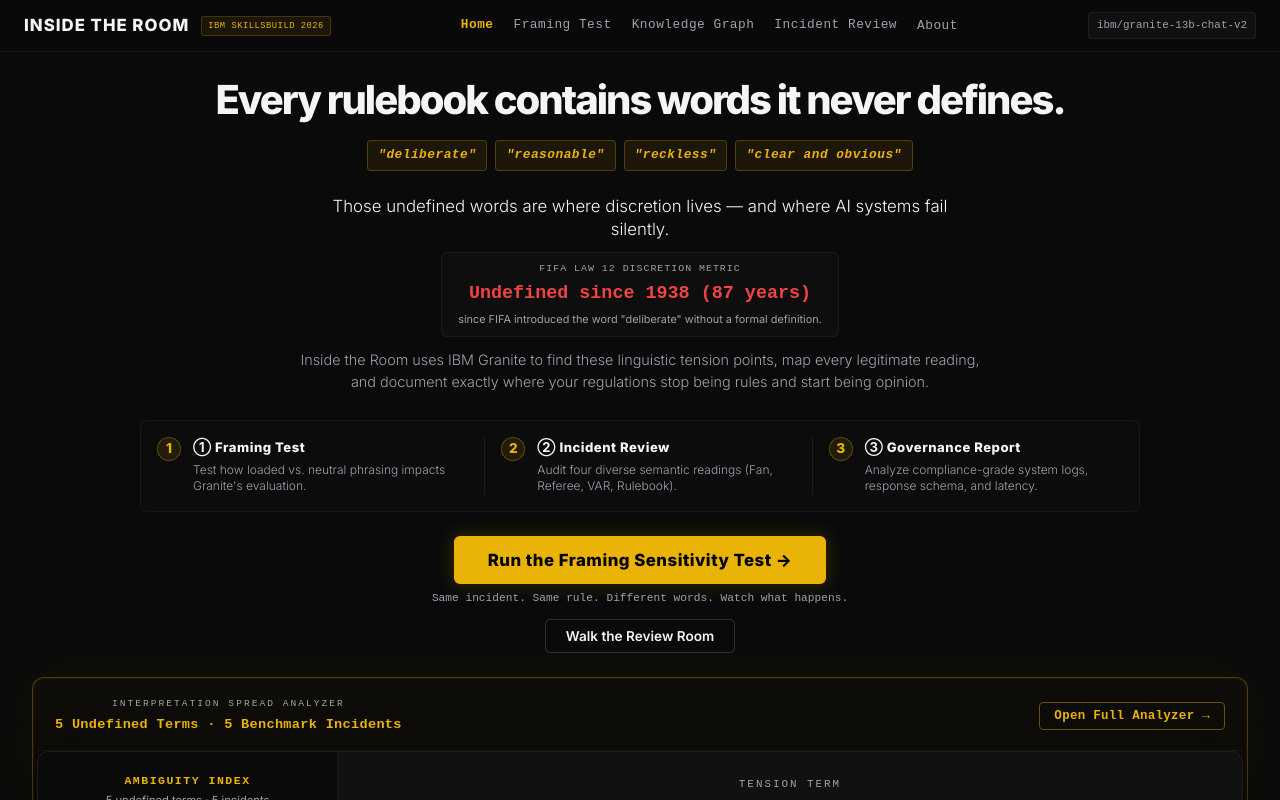
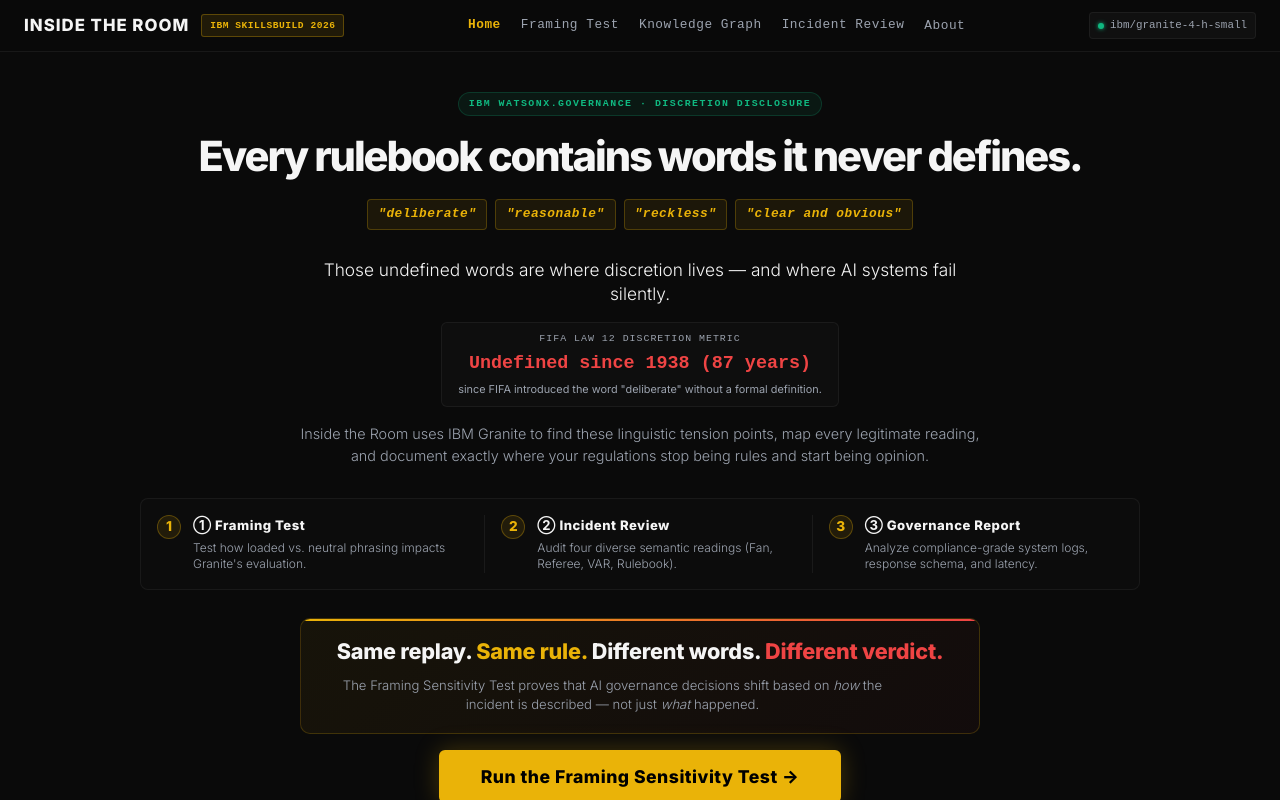
Before and after one commit to acchasujal/InsideTheRoom, a React (Vite) app: page / in a window 1280 px wide. Shown: the top 800 px of the page. Built offline with nearby package versions, Linux system fonts and the light colour scheme.

Commit message:
feat: add global styles and reusable navigation layout with breadcrumb and status components

```diff
--- a/src/index.css
+++ b/src/index.css
@@ -112,3 +112,8 @@ p {
   to { opacity: 1; transform: translateY(0); }
 }
 @keyframes pulse { 0% { opacity: 1; } 50% { opacity: 0.5; } 100% { opacity: 1; } }
+
+@keyframes livePulse {
+  0%, 100% { opacity: 1; box-shadow: 0 0 4px #10B981; }
+  50% { opacity: 0.5; box-shadow: 0 0 8px #10B981; }
+}
--- a/src/layouts/Layout.tsx
+++ b/src/layouts/Layout.tsx
@@ -89,15 +89,16 @@ export const Layout: React.FC<LayoutProps> = ({ children }) => {
               Inside the Room
             </h2>
             <span style={{
-              fontSize: '0.55rem',
+              fontSize: '0.6rem',
               fontFamily: 'monospace',
-              background: 'rgba(234,179,8,0.08)',
+              background: 'rgba(234,179,8,0.1)',
               color: '#EAB308',
-              border: '1px solid rgba(234,179,8,0.2)',
-              padding: '2px 6px',
+              border: '1px solid rgba(234,179,8,0.3)',
+              padding: '3px 8px',
               borderRadius: '3px',
               letterSpacing: '0.5px',
-              textTransform: 'uppercase'
+              textTransform: 'uppercase',
+              fontWeight: 700
             }}>
               IBM SkillsBuild 2026
             </span>
@@ -184,8 +185,9 @@ export const Layout: React.FC<LayoutProps> = ({ children }) => {
         </nav>
 
         {/* Model Identifier Status Badge */}
-        <span style={{ fontSize: '0.68rem', color: 'var(--text-muted)', fontFamily: 'monospace', background: 'rgba(255,255,255,0.03)', border: '1px solid rgba(255,255,255,0.05)', padding: '4px 8px', borderRadius: '4px' }}>
-          ibm/granite-13b-chat-v2
+        <span style={{ fontSize: '0.68rem', color: 'var(--text-muted)', fontFamily: 'monospace', background: 'rgba(255,255,255,0.03)', border: '1px solid rgba(255,255,255,0.05)', padding: '4px 8px', borderRadius: '4px', display: 'flex', alignItems: 'center', gap: '6px' }}>
+          <span style={{ width: '6px', height: '6px', borderRadius: '50%', background: '#10B981', display: 'inline-block', animation: 'livePulse 2s ease-in-out infinite', flexShrink: 0 }} />
+          ibm/granite-4-h-small
         </span>
       </header>
 
@@ -199,7 +201,7 @@ export const Layout: React.FC<LayoutProps> = ({ children }) => {
 
       {/* Persistent Footer */}
       <footer style={{ width: '100%', borderTop: '1px solid rgba(255,255,255,0.05)', padding: '16px 24px', textAlign: 'center', fontSize: '0.65rem', color: 'var(--text-muted)', fontFamily: 'monospace' }}>
-        Inside the Room © 2026 · Powered by IBM watsonx.ai & Granite small language models
+        Inside the Room © 2026 · Powered by <span style={{ color: '#EAB308' }}>IBM watsonx.ai</span> · Model: <span style={{ color: '#f5f5f5' }}>ibm/granite-4-h-small</span> · Governance Instrument for Discretion Disclosure
       </footer>
 
       {/* About Modal */}
--- a/src/pages/Home.tsx
+++ b/src/pages/Home.tsx
@@ -45,11 +45,25 @@ export const Home: React.FC = () => {
 
   return (
     <div className="app-container fade-in" style={{ background: '#0a0a0a', minHeight: '100vh', display: 'flex', flexDirection: 'column', padding: '0 var(--space-4) var(--space-8)' }}>
-      <main className="main-content" style={{ alignSelf: 'center', maxWidth: '1280px', display: 'flex', flexDirection: 'column', alignItems: 'center', gap: '24px', width: '100%', marginTop: '1vh' }}>
+      <main className="main-content" style={{ alignSelf: 'center', maxWidth: '1280px', display: 'flex', flexDirection: 'column', alignItems: 'center', gap: '28px', width: '100%', marginTop: '24px' }}>
 
         {/* Headline Section */}
-        <div style={{ display: 'flex', flexDirection: 'column', alignItems: 'center', gap: '12px', width: '100%', textAlign: 'center' }}>
-          <h1 style={{ fontSize: '2.5rem', lineHeight: '1.2', fontWeight: 800, textAlign: 'center', color: '#f5f5f5', margin: 0, minHeight: '3rem' }}>
+        <div style={{ display: 'flex', flexDirection: 'column', alignItems: 'center', gap: '16px', width: '100%', textAlign: 'center' }}>
+
+          {/* Governance category pill */}
+          <div style={{
+            opacity: showBody ? 1 : 0,
+            transition: 'opacity 0.5s ease',
+            display: 'flex',
+            alignItems: 'center',
+            gap: '8px'
+          }}>
+            <span style={{ fontSize: '0.62rem', fontFamily: 'monospace', color: '#10B981', background: 'rgba(16,185,129,0.08)', border: '1px solid rgba(16,185,129,0.2)', padding: '3px 10px', borderRadius: '20px', letterSpacing: '1.5px', textTransform: 'uppercase', fontWeight: 700 }}>
+              IBM watsonx.governance · Discretion Disclosure
+            </span>
+          </div>
+
+          <h1 style={{ fontSize: '2.6rem', lineHeight: '1.18', fontWeight: 800, textAlign: 'center', color: '#f5f5f5', margin: 0, minHeight: '3.2rem' }}>
             {words.slice(0, visibleWordsCount).join(' ')}
           </h1>
 
@@ -62,7 +76,6 @@ export const Home: React.FC = () => {
             opacity: showBody ? 1 : 0,
             transform: showBody ? 'translateY(0)' : 'translateY(10px)',
             transition: 'all 0.5s ease',
-            marginTop: '4px'
           }}>
             {["deliberate", "reasonable", "reckless", "clear and obvious"].map((word) => (
               <span key={word} style={{
@@ -93,9 +106,9 @@ export const Home: React.FC = () => {
           display: 'flex',
           flexDirection: 'column',
           alignItems: 'center',
-          gap: '12px'
+          gap: '16px'
         }}>
-          <p style={{ fontSize: '1.05rem', color: '#f5f5f5', margin: 0, lineHeight: 1.35, maxWidth: '650px' }}>
+          <p style={{ fontSize: '1.08rem', color: '#f5f5f5', margin: 0, lineHeight: 1.4, maxWidth: '640px' }}>
             Those undefined words are where discretion lives — and where AI systems fail silently.
           </p>
           <div style={{
@@ -215,19 +228,49 @@ export const Home: React.FC = () => {
           display: 'flex',
           flexDirection: 'column',
           alignItems: 'center',
-          gap: '12px'
+          gap: '16px'
         }}>
-          {/* Swapped Primary CTA: Framing Sensitivity Test */}
-          <div style={{ display: 'flex', flexDirection: 'column', alignItems: 'center', gap: '6px' }}>
+          {/* HERO STATEMENT — the core demo insight */}
+          <div style={{
+            background: 'linear-gradient(135deg, rgba(234,179,8,0.06) 0%, rgba(239,68,68,0.04) 100%)',
+            border: '1px solid rgba(234,179,8,0.2)',
+            borderRadius: '10px',
+            padding: '18px 28px',
+            textAlign: 'center',
+            maxWidth: '680px',
+            width: '100%',
+            position: 'relative',
+            overflow: 'hidden'
+          }}>
+            <div style={{ position: 'absolute', top: 0, left: 0, right: 0, height: '2px', background: 'linear-gradient(90deg, #EAB308 0%, #ef4444 100%)' }} />
+            <p style={{
+              margin: 0,
+              fontSize: '1.35rem',
+              fontWeight: 800,
+              color: '#f5f5f5',
+              lineHeight: 1.35,
+              letterSpacing: '-0.01em'
+            }}>
+              Same replay.{' '}
+              <span style={{ color: '#EAB308' }}>Same rule.</span>{' '}
+              Different words.{' '}
+              <span style={{ color: '#ef4444' }}>Different verdict.</span>
+            </p>
+            <p style={{ margin: '10px 0 0 0', fontSize: '0.82rem', color: 'var(--text-muted)', lineHeight: 1.5 }}>
+              The Framing Sensitivity Test proves that AI governance decisions shift based on <em>how</em> the incident is described — not just <em>what</em> happened.
+            </p>
+          </div>
+
+          {/* Primary CTA: Framing Sensitivity Test */}
           <button
             className="btn-primary"
             style={{
-                fontSize: '1.05rem',
-                padding: '12px 32px',
+              fontSize: '1.1rem',
+              padding: '14px 40px',
               border: '2px solid #EAB308',
               background: '#EAB308',
               color: '#000',
-                boxShadow: '0 0 20px rgba(234, 179, 8, 0.2)',
+              boxShadow: '0 0 24px rgba(234, 179, 8, 0.25)',
               fontWeight: 800,
               cursor: 'pointer',
               transition: 'all 0.2s',
@@ -235,15 +278,11 @@ export const Home: React.FC = () => {
               borderRadius: '6px'
             }}
             onClick={() => navigate('/live?mode=sensitivity')}
-              onMouseOver={e => { e.currentTarget.style.boxShadow = '0 0 32px rgba(234, 179, 8, 0.4)'; e.currentTarget.style.transform = 'translateY(-1px)'; }}
-              onMouseOut={e => { e.currentTarget.style.boxShadow = '0 0 20px rgba(234, 179, 8, 0.2)'; e.currentTarget.style.transform = 'translateY(0)'; }}
+            onMouseOver={e => { e.currentTarget.style.boxShadow = '0 0 40px rgba(234, 179, 8, 0.45)'; e.currentTarget.style.transform = 'translateY(-2px)'; }}
+            onMouseOut={e => { e.currentTarget.style.boxShadow = '0 0 24px rgba(234, 179, 8, 0.25)'; e.currentTarget.style.transform = 'translateY(0)'; }}
           >
             Run the Framing Sensitivity Test →
           </button>
-            <span style={{ fontSize: '0.7rem', color: 'var(--text-muted)', fontFamily: 'monospace' }}>
-              Same incident. Same rule. Different words. Watch what happens.
-            </span>
-          </div>
 
           {/* Secondary CTA: Walk the Review Room */}
           <div style={{ display: 'flex', gap: '12px', justifyContent: 'center', width: '100%', flexWrap: 'wrap' }}>
--- a/src/pages/IncidentContainer.tsx
+++ b/src/pages/IncidentContainer.tsx
@@ -422,8 +422,8 @@ ${incident.perspectives.map(p => `* **${p.persona}:** "${p.text}"`).join('\n')}
               {/* KPI Cards Bar */}
               <div style={{ display: 'grid', gridTemplateColumns: 'repeat(auto-fit, minmax(200px, 1fr))', gap: '16px', marginBottom: '20px' }}>
                 <div className="glass-panel" style={{ padding: '12px 16px', display: 'flex', flexDirection: 'column', gap: '4px', borderLeft: '3px solid #10b981', background: 'rgba(255,255,255,0.01)' }}>
-                  <span style={{ fontSize: '0.58rem', color: 'var(--text-muted)', fontFamily: 'monospace', textTransform: 'uppercase', letterSpacing: '1px' }}>IBM Watsonx Model</span>
-                  <span style={{ fontSize: '0.85rem', fontWeight: 800, color: '#f5f5f5', fontFamily: 'monospace' }}>Granite 4-H Small</span>
+                  <span style={{ fontSize: '0.58rem', color: 'var(--text-muted)', fontFamily: 'monospace', textTransform: 'uppercase', letterSpacing: '1px' }}>IBM watsonx.ai Model</span>
+                  <span style={{ fontSize: '0.85rem', fontWeight: 800, color: '#10b981', fontFamily: 'monospace' }}>ibm/granite-4-h-small</span>
                 </div>
                 <div className="glass-panel" style={{ padding: '12px 16px', display: 'flex', flexDirection: 'column', gap: '4px', borderLeft: '3px solid #EAB308', background: 'rgba(255,255,255,0.01)' }}>
                   <span style={{ fontSize: '0.58rem', color: 'var(--text-muted)', fontFamily: 'monospace', textTransform: 'uppercase', letterSpacing: '1px' }}>Discretion Risk Level</span>
--- a/src/pages/LiveGeneration.tsx
+++ b/src/pages/LiveGeneration.tsx
@@ -642,7 +642,7 @@ export const LiveGeneration: React.FC = () => {
                         background: 'linear-gradient(90deg, #EAB308 0%, #EF4444 100%)',
                       }} />
                       <span style={{ fontSize: '0.6rem', fontFamily: 'monospace', color: 'var(--text-muted)', letterSpacing: '2px', textTransform: 'uppercase', display: 'block', marginBottom: '8px' }}>
-                        IBM Granite · Framing Sensitivity Audit
+                        IBM Granite · ibm/granite-4-h-small · Framing Sensitivity Audit
                       </span>
                       <h3 style={{ margin: '0 0 8px 0', color: '#EAB308', fontSize: '1.35rem', fontWeight: 800, textTransform: 'uppercase', letterSpacing: '0.5px', textShadow: '0 0 20px rgba(234,179,8,0.3)' }}>
                         Framing Sensitivity Audit: Narrative Bias Shifts AI Decision Verdict
```
Lines whose indentation alone changed are shown as unchanged.
